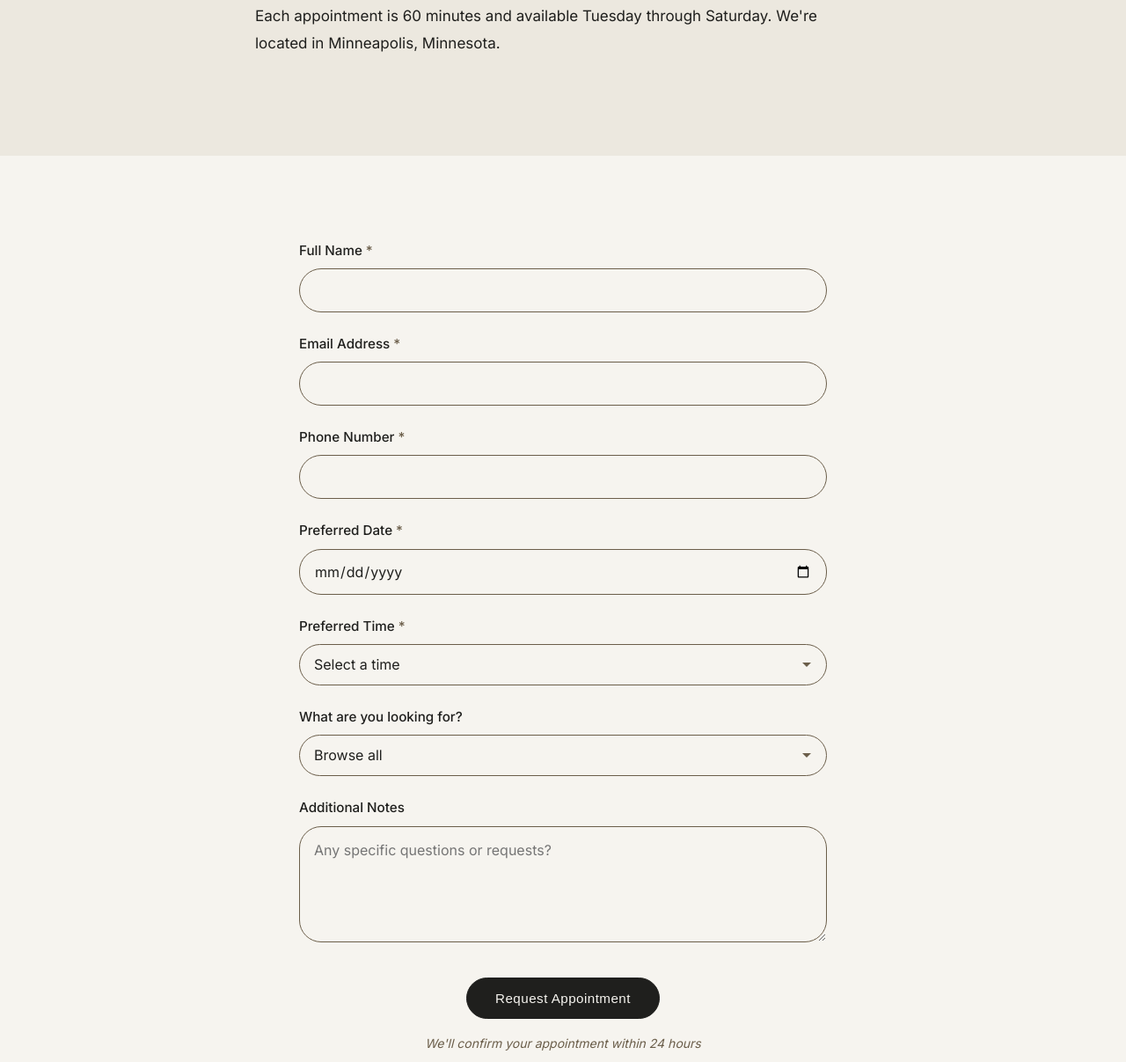
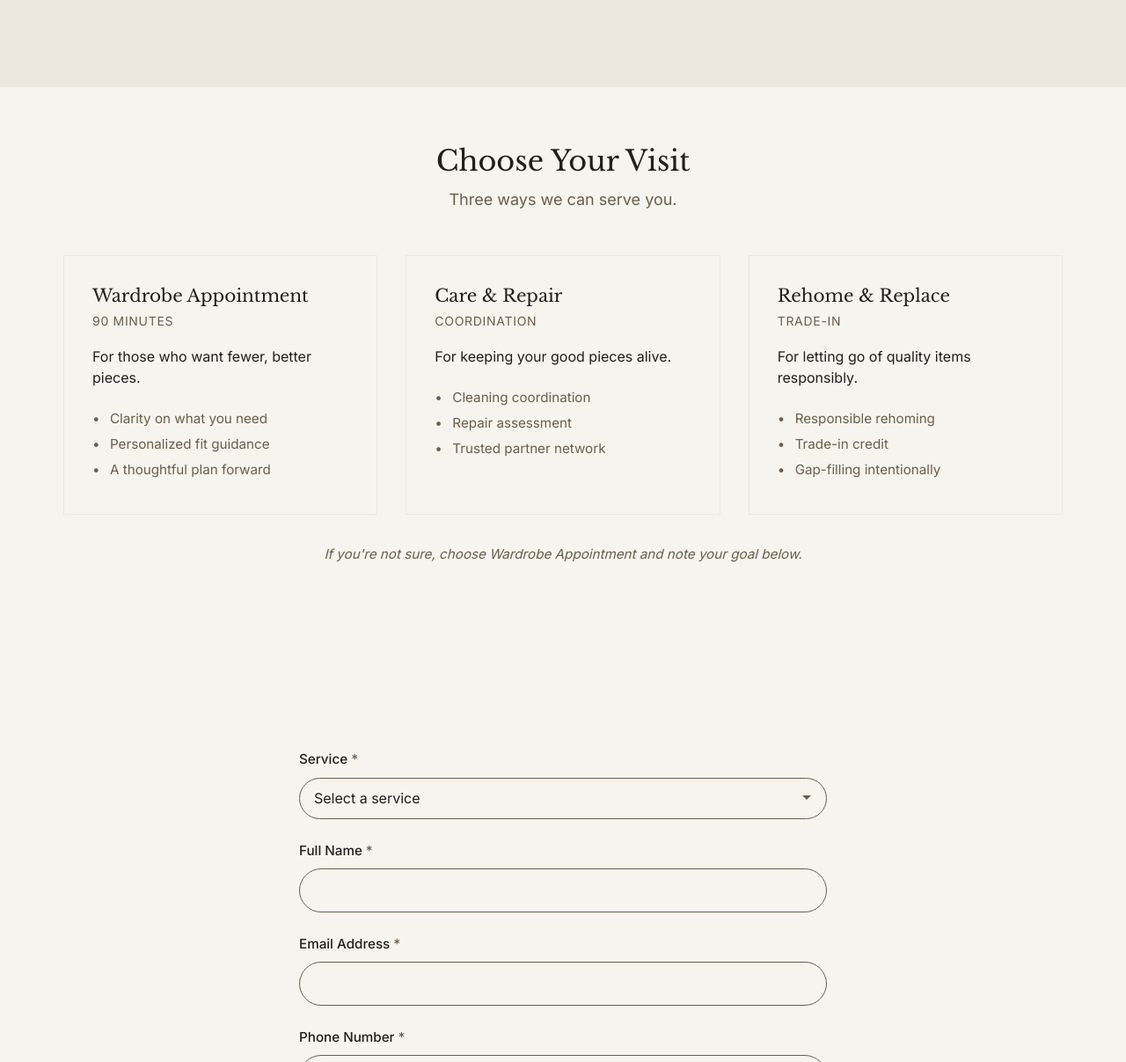
Before and after one commit to YegorCreative/goodshprd.com, a website: page appointments.html in a window 1280 px wide. Shown: the part 599-1806 px from the top of the page at 88% size. Drawn offline with nearby package versions, Linux system fonts and the light colour scheme.

Commit message:
feat: Add a service menu to the appointments page, update the booking form, and introduce section intro text with corresponding styling.

```diff
--- a/appointments.html
+++ b/appointments.html
@@ -71,24 +71,78 @@
         <section class="appointments-info">
             <div class="container">
                 <div class="info-content">
-                    <h3>What to Expect</h3>
+                    <h3>Personal Service</h3>
                     <p>
-                        At Good Shepherd, we believe shopping should be personal and unhurried.
-                        Book a private appointment to browse our curated collection, try pieces on,
-                        and receive guidance on fit, care, and styling.
-                    </p>
-                    <p>
-                        Each appointment is 60 minutes and available Tuesday through Saturday.
-                        We're located in Minneapolis, Minnesota.
+                        We believe in unhurried, personal, stewardship-minded service.
+                        Whether you're building a wardrobe or caring for what you own,
+                        we're here to help you move slower and choose better.
                     </p>
                 </div>
+            </div>
+        </section>
+
+        <!-- Service Menu -->
+        <section class="service-menu">
+            <div class="container">
+                <h3 class="section-title">Choose Your Visit</h3>
+                <p class="section-intro">Three ways we can serve you.</p>
+
+                <div class="service-grid">
+                    <!-- Service 1 -->
+                    <article class="service-card">
+                        <h4 class="service-title">Wardrobe Appointment</h4>
+                        <p class="service-duration">90 minutes</p>
+                        <p class="service-desc">For those who want fewer, better pieces.</p>
+                        <ul class="service-outcomes">
+                            <li>Clarity on what you need</li>
+                            <li>Personalized fit guidance</li>
+                            <li>A thoughtful plan forward</li>
+                        </ul>
+                    </article>
+
+                    <!-- Service 2 -->
+                    <article class="service-card">
+                        <h4 class="service-title">Care & Repair</h4>
+                        <p class="service-duration">Coordination</p>
+                        <p class="service-desc">For keeping your good pieces alive.</p>
+                        <ul class="service-outcomes">
+                            <li>Cleaning coordination</li>
+                            <li>Repair assessment</li>
+                            <li>Trusted partner network</li>
+                        </ul>
+                    </article>
+
+                    <!-- Service 3 -->
+                    <article class="service-card">
+                        <h4 class="service-title">Rehome & Replace</h4>
+                        <p class="service-duration">Trade-in</p>
+                        <p class="service-desc">For letting go of quality items responsibly.</p>
+                        <ul class="service-outcomes">
+                            <li>Responsible rehoming</li>
+                            <li>Trade-in credit</li>
+                            <li>Gap-filling intentionally</li>
+                        </ul>
+                    </article>
+                </div>
+                <p class="service-note">If you're not sure, choose Wardrobe Appointment and note your goal below.</p>
             </div>
         </section>
 
         <!-- Booking Form -->
         <section class="booking-section">
             <div class="container">
-                <form class="booking-form" action="#" method="post">
+                <!-- Replace YOUR_EMAIL_HERE with actual email address -->
+                <form class="booking-form" action="mailto:YOUR_EMAIL_HERE" method="post" enctype="text/plain">
+
+                    <div class="form-group">
+                        <label for="service" class="form-label">Service <span class="required">*</span></label>
+                        <select id="service" name="service" class="form-select" required>
+                            <option value="">Select a service</option>
+                            <option value="wardrobe">Wardrobe Appointment (90 min)</option>
+                            <option value="repair">Care & Repair Coordination</option>
+                            <option value="rehome">Rehome & Replace</option>
+                        </select>
+                    </div>
 
                     <div class="form-group">
                         <label for="name" class="form-label">Full Name <span class="required">*</span></label>
@@ -108,6 +162,7 @@
                     <div class="form-group">
                         <label for="date" class="form-label">Preferred Date <span class="required">*</span></label>
                         <input type="date" id="date" name="date" class="form-input" required>
+                        <p class="form-helper">We'll confirm by email within 24 hours.</p>
                     </div>
 
                     <div class="form-group">
@@ -126,18 +181,6 @@
                     </div>
 
                     <div class="form-group">
-                        <label for="interest" class="form-label">What are you looking for?</label>
-                        <select id="interest" name="interest" class="form-select">
-                            <option value="">Browse all</option>
-                            <option value="outerwear">Outerwear</option>
-                            <option value="shirts">Shirts</option>
-                            <option value="pants">Pants</option>
-                            <option value="accessories">Accessories</option>
-                            <option value="unsure">Not sure yet</option>
-                        </select>
-                    </div>
-
-                    <div class="form-group">
                         <label for="notes" class="form-label">Additional Notes</label>
                         <textarea id="notes" name="notes" class="form-textarea" rows="4"
                             placeholder="Any specific questions or requests?"></textarea>
@@ -145,7 +188,6 @@
 
                     <div class="form-actions">
                         <button type="submit" class="button button-primary">Request Appointment</button>
-                        <p class="form-note">We'll confirm your appointment within 24 hours</p>
                     </div>
 
                 </form>
@@ -200,8 +242,8 @@
                         <h4>Connect</h4>
                         <ul>
                             <li><a href="contact.html">Contact</a></li>
-                            <li><a href="#instagram">Instagram</a></li>
-                            <li><a href="#newsletter">Newsletter</a></li>
+                            <li><a href="index.html#instagram">Instagram</a></li>
+                            <li><a href="index.html#newsletter">Newsletter</a></li>
                         </ul>
                     </div>
                 </div>
--- a/css/styles.css
+++ b/css/styles.css
@@ -1402,9 +1402,122 @@ a:focus {
         padding: 3rem 0;
     }
 
+    .section-intro {
+        text-align: center;
+        font-size: 1.125rem;
+        color: #6B5E4A;
+        max-width: 600px;
+        margin: -1.5rem auto 3rem;
+        line-height: 1.6;
+    }
+
+    /* Service Menu */
+    .service-menu {
+        padding: 4rem 0 6rem;
+    }
+
+    .service-grid {
+        display: grid;
+        grid-template-columns: 1fr;
+        gap: 1.5rem;
+        margin-bottom: 2rem;
+    }
+
+    .service-card {
+        background-color: #F6F4EF;
+        border: 1px solid #ECE8DF;
+        padding: 2rem;
+        text-align: left;
+    }
+
+    .service-title {
+        font-size: 1.25rem;
+        font-weight: 500;
+        color: #1F1F1D;
+        margin-bottom: 0.25rem;
+    }
+
+    .service-duration {
+        font-size: 0.875rem;
+        color: #6B5E4A;
+        text-transform: uppercase;
+        letter-spacing: 0.05em;
+        margin-bottom: 1rem;
+    }
+
+    .service-desc {
+        font-size: 1rem;
+        color: #1F1F1D;
+        margin-bottom: 1.5rem;
+        line-height: 1.5;
+    }
+
+    .service-outcomes {
+        list-style: none;
+        padding: 0;
+        margin: 0;
+    }
+
+    .service-outcomes li {
+        font-size: 0.95rem;
+        color: #6B5E4A;
+        padding-left: 1.25rem;
+        position: relative;
+        margin-bottom: 0.5rem;
+        line-height: 1.4;
+    }
+
+    .service-outcomes li::before {
+        content: "•";
+        position: absolute;
+        left: 0;
+        color: #6B5E4A;
+    }
+
+    .service-note {
+        text-align: center;
+        font-size: 0.95rem;
+        color: #6B5E4A;
+        font-style: italic;
+        margin-top: 2rem;
+    }
+
+    /* Form Helper */
+    .form-helper {
+        font-size: 0.875rem;
+        color: #6B5E4A;
+        margin-top: 0.5rem;
+    }
+
+    /* Tablet Service Grid */
+    @media (min-width: 768px) {
+        .service-grid {
+            grid-template-columns: repeat(2, 1fr);
+        }
+    }
+
+    /* Desktop Service Grid */
+    @media (min-width: 1024px) {
+        .service-grid {
+            grid-template-columns: repeat(3, 1fr);
+            gap: 2rem;
+        }
+    }
+
     /* Products grid: 3 columns */
     .products-grid {
         grid-template-columns: repeat(3, 1fr);
+    }
+
+    /* First product card spans 2 columns on desktop */
+    .products-grid .product-card:first-child {
+        grid-column: span 2;
+        display: flex;
+        flex-direction: column;
+    }
+
+    .products-grid .product-card:first-child .placeholder-image {
+        aspect-ratio: 16/9;
     }
 
     /* Journal grid: 3 columns */
```
Also changed, not shown: index.html (+1 -0 lines).
